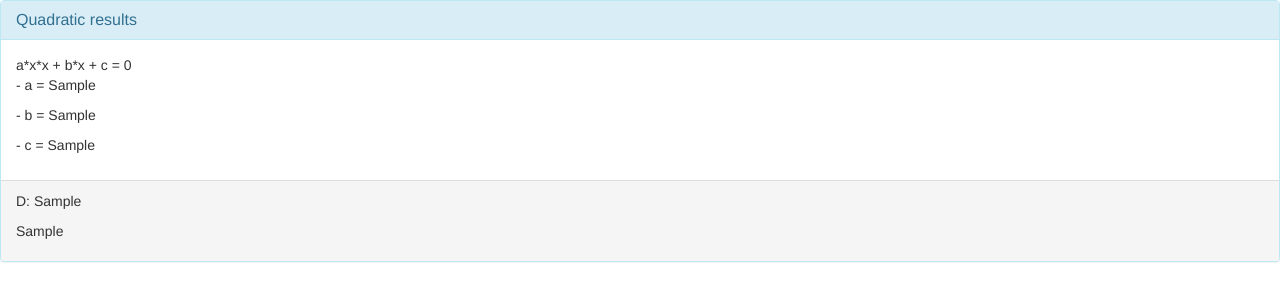
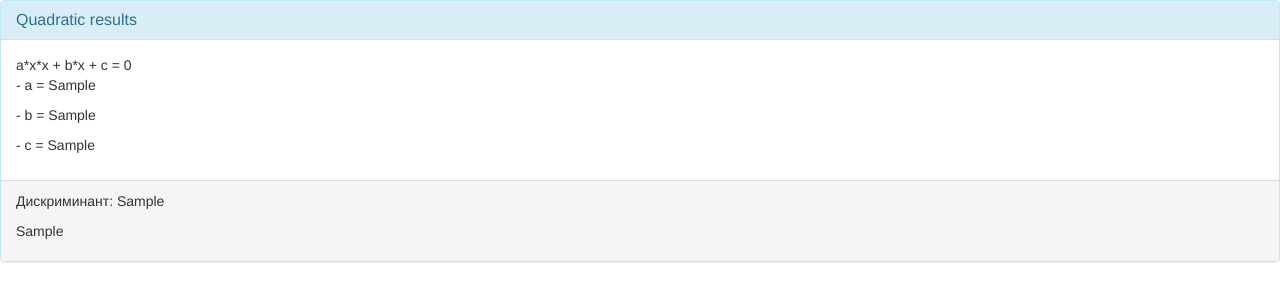
Before and after one commit to ooniversity/ooniversity_django_courses_nix, a Django app: template quadratic/templates/quadratic/results.html in a window 1280 px wide. Shown: the top 301 px of the page. Run offline with Django 3.2, Linux system fonts and the light colour scheme; the template is opened without the code that fills it: most values are stand-ins (such as "Sample title", 1, 10 or a date in 2020); some libraries are stand-ins or nearby versions.

Commit message:
dj_hw4_2

```diff
--- a/quadratic/templates/quadratic/results.html
+++ b/quadratic/templates/quadratic/results.html
@@ -21,7 +21,7 @@
   </div>
   <div class="panel-footer">
       {% if D_info %}
-        <p>D: {{ D_var }}</p>
+        <p>Дискриминант: {{ D_var }}</p>
         <p>{{ D_info }}</p>
       {% endif %}</div>
 </div>
```
